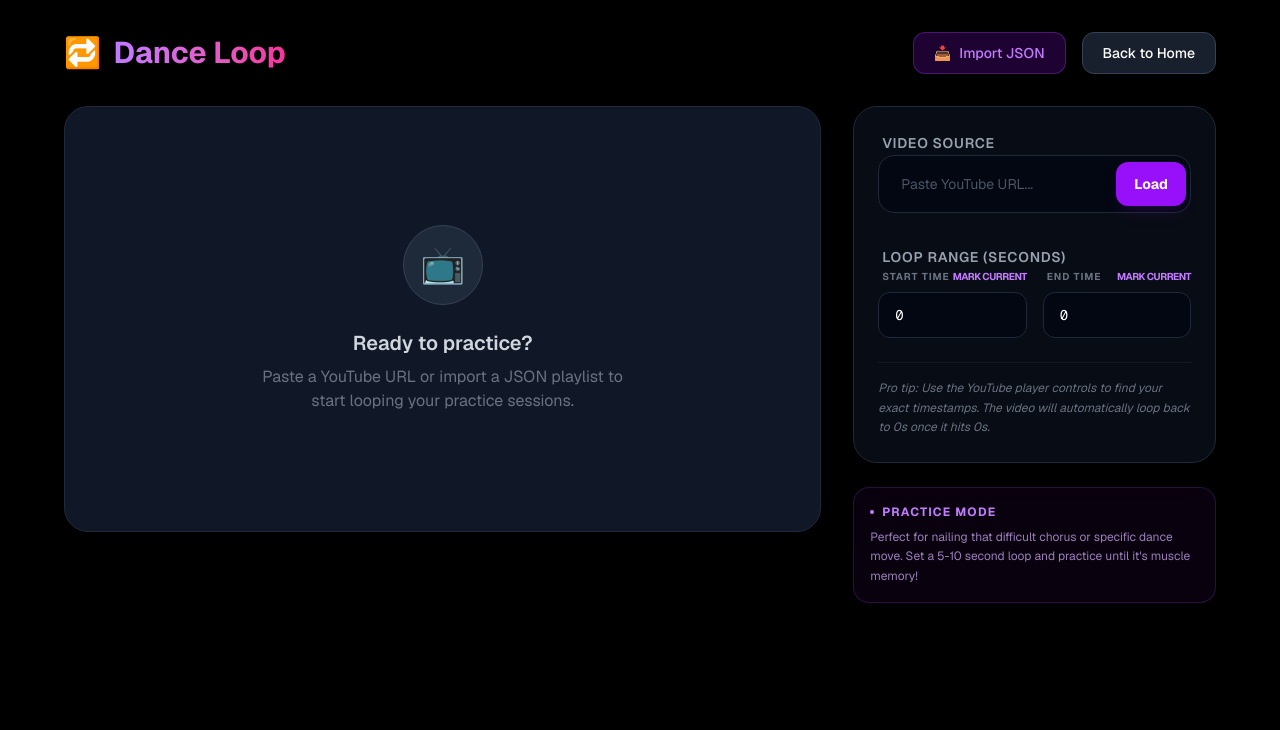
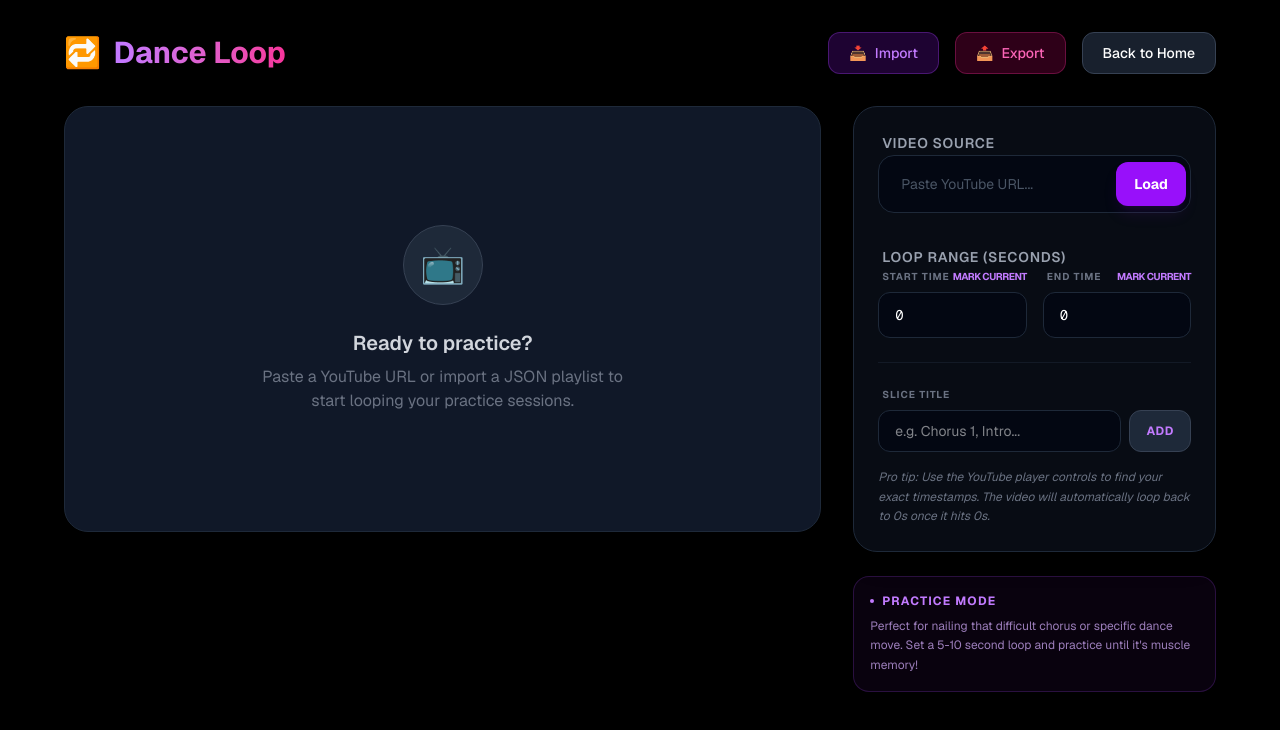
Before and after one commit to dogtim/Just-Dance-PicCollage, a Next.js app: page /danceLoop in a window 1280 px wide. Shown: the top 730 px of the page. Built offline with nearby package versions, Linux system fonts and the light colour scheme.

Commit message:
feat: Add JSON export functionality, UI for creating titled slices, and refine JSON import to correctly parse slice times.

```diff
--- a/src/app/danceLoop/dance_loop_page.tsx
+++ b/src/app/danceLoop/dance_loop_page.tsx
@@ -48,6 +48,34 @@ export default function DanceLoop() {
         }
     }, [url]);
 
+    const handleExportJson = () => {
+        if (!url || slices.length === 0) {
+            alert('Nothing to export! Please load a video and add some slices first.');
+            return;
+        }
+
+        const data: ImportData = {
+            video_url: url,
+            video_slices: slices.map(s => ({
+                ...s,
+                start: s.start.toString(),
+                end: s.end.toString()
+            }))
+        };
+
+        const jsonString = JSON.stringify(data, null, 4);
+        const blob = new Blob([jsonString], { type: 'application/json' });
+        const exportUrl = URL.createObjectURL(blob);
+
+        const link = document.createElement('a');
+        link.href = exportUrl;
+        link.download = `dance-loop-${videoId || 'playlist'}.json`;
+        document.body.appendChild(link);
+        link.click();
+        document.body.removeChild(link);
+        URL.revokeObjectURL(exportUrl);
+    };
+
     const handleImportJson = (e: React.ChangeEvent<HTMLInputElement>) => {
         const file = e.target.files?.[0];
         if (!file) return;
@@ -62,7 +90,11 @@ export default function DanceLoop() {
                     if (id) setVideoId(id);
                 }
                 if (data.video_slices) {
-                    setSlices(data.video_slices);
+                    setSlices(data.video_slices.map(s => ({
+                        ...s,
+                        start: s.start.toString(),
+                        end: s.end.toString()
+                    })));
                 }
             } catch (err) {
                 alert('Failed to parse JSON file. Please ensure it follows the correct format.');
@@ -156,7 +188,13 @@ export default function DanceLoop() {
                             onClick={() => fileInputRef.current?.click()}
                             className="px-5 py-2.5 bg-purple-600/20 hover:bg-purple-600/30 text-purple-400 rounded-xl transition-all border border-purple-500/30 backdrop-blur-sm text-sm font-medium flex items-center gap-2"
                         >
-                            <span>📥</span> Import JSON
+                            <span>📥</span> Import
+                        </button>
+                        <button
+                            onClick={handleExportJson}
+                            className="px-5 py-2.5 bg-pink-600/20 hover:bg-pink-600/30 text-pink-400 rounded-xl transition-all border border-pink-500/30 backdrop-blur-sm text-sm font-medium flex items-center gap-2"
+                        >
+                            <span>📤</span> Export
                         </button>
                         <Link href="/" className="px-5 py-2.5 bg-gray-800/80 hover:bg-gray-700 rounded-xl transition-all border border-gray-700 backdrop-blur-sm text-sm font-medium">
                             Back to Home
@@ -201,8 +239,8 @@ export default function DanceLoop() {
                                             key={index}
                                             onClick={() => applySlice(slice, index)}
                                             className={`p-4 rounded-2xl border transition-all text-left flex justify-between items-center group ${activeSliceIndex === index
-                                                    ? 'bg-purple-600/20 border-purple-500 shadow-[0_0_20px_rgba(168,85,247,0.2)]'
-                                                    : 'bg-gray-800/40 border-gray-700 hover:bg-gray-700/60 hover:border-gray-600'
+                                                ? 'bg-purple-600/20 border-purple-500 shadow-[0_0_20px_rgba(168,85,247,0.2)]'
+                                                : 'bg-gray-800/40 border-gray-700 hover:bg-gray-700/60 hover:border-gray-600'
                                                 }`}
                                         >
                                             <div className="flex flex-col">
@@ -308,7 +346,52 @@ export default function DanceLoop() {
                                     </div>
                                 </div>
 
-                                <div className="pt-4 border-t border-gray-800/50">
+                                <div className="pt-6 border-t border-gray-800/50 space-y-4">
+                                    <div className="space-y-2">
+                                        <div className="text-[10px] text-gray-500 uppercase font-bold tracking-widest ml-1">Slice Title</div>
+                                        <div className="flex gap-2">
+                                            <input
+                                                type="text"
+                                                placeholder="e.g. Chorus 1, Intro..."
+                                                className="flex-1 bg-gray-950 border border-gray-800 rounded-xl px-4 py-2.5 text-sm text-white outline-none focus:border-purple-500/50 transition-all"
+                                                id="new-slice-title"
+                                                onKeyDown={(e) => {
+                                                    if (e.key === 'Enter') {
+                                                        const input = e.currentTarget;
+                                                        if (input.value.trim()) {
+                                                            const newSlice: VideoSlice = {
+                                                                title: input.value.trim(),
+                                                                start: startTime,
+                                                                end: endTime
+                                                            };
+                                                            setSlices(prev => [...prev, newSlice]);
+                                                            input.value = '';
+                                                        }
+                                                    }
+                                                }}
+                                            />
+                                            <button
+                                                onClick={() => {
+                                                    const input = document.getElementById('new-slice-title') as HTMLInputElement;
+                                                    if (input.value.trim()) {
+                                                        const newSlice: VideoSlice = {
+                                                            title: input.value.trim(),
+                                                            start: startTime,
+                                                            end: endTime
+                                                        };
+                                                        setSlices(prev => [...prev, newSlice]);
+                                                        input.value = '';
+                                                    } else {
+                                                        alert('Please enter a title for the slice');
+                                                    }
+                                                }}
+                                                className="px-4 py-2 bg-gray-800 hover:bg-gray-700 text-purple-400 rounded-xl transition-all border border-gray-700 text-xs font-bold uppercase tracking-wider"
+                                            >
+                                                Add
+                                            </button>
+                                        </div>
+                                    </div>
+
                                     <p className="text-xs text-gray-500 leading-relaxed italic">
                                         Pro tip: Use the YouTube player controls to find your exact timestamps. The video will automatically loop back to {startTime}s once it hits {endTime}s.
                                     </p>
```
